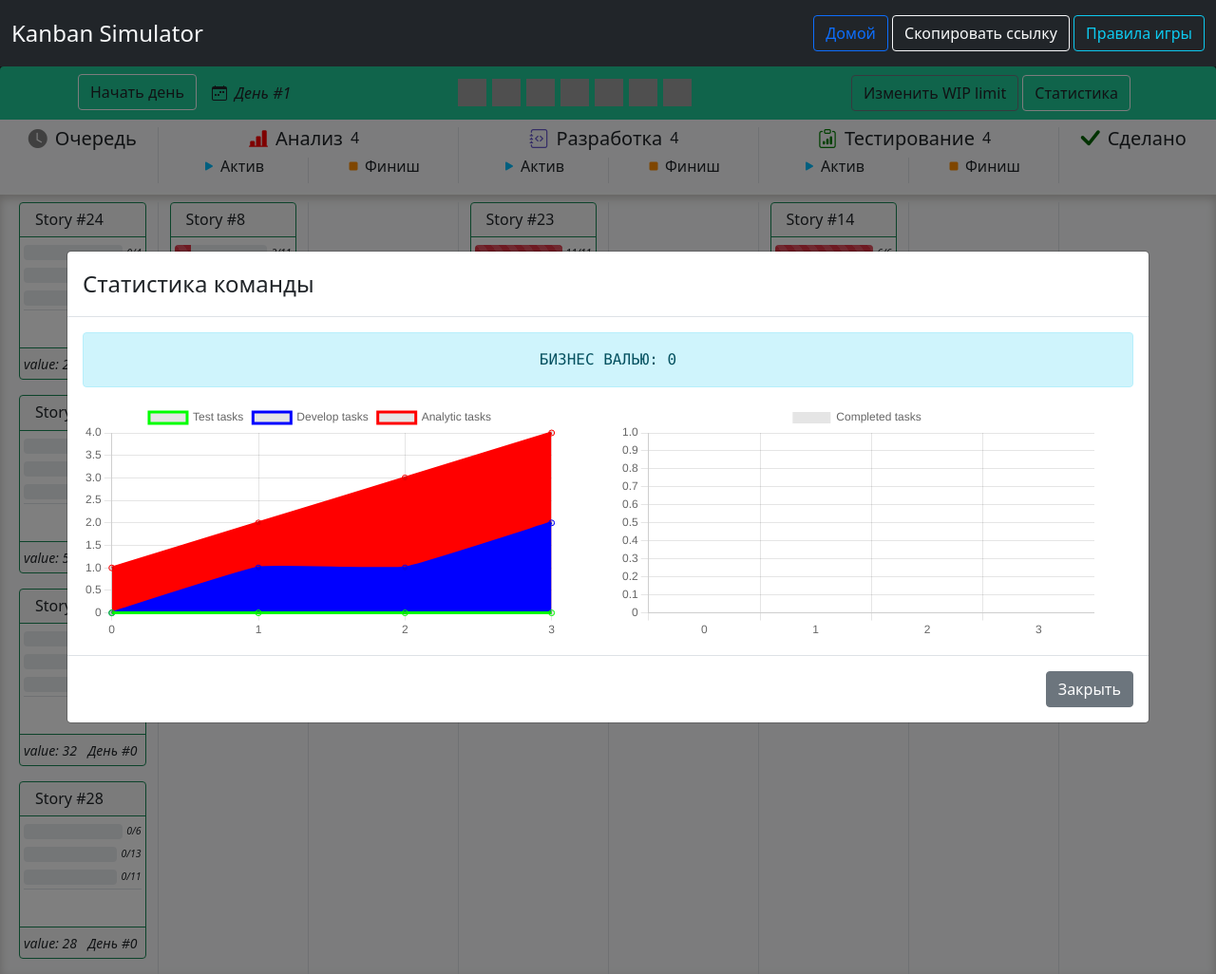
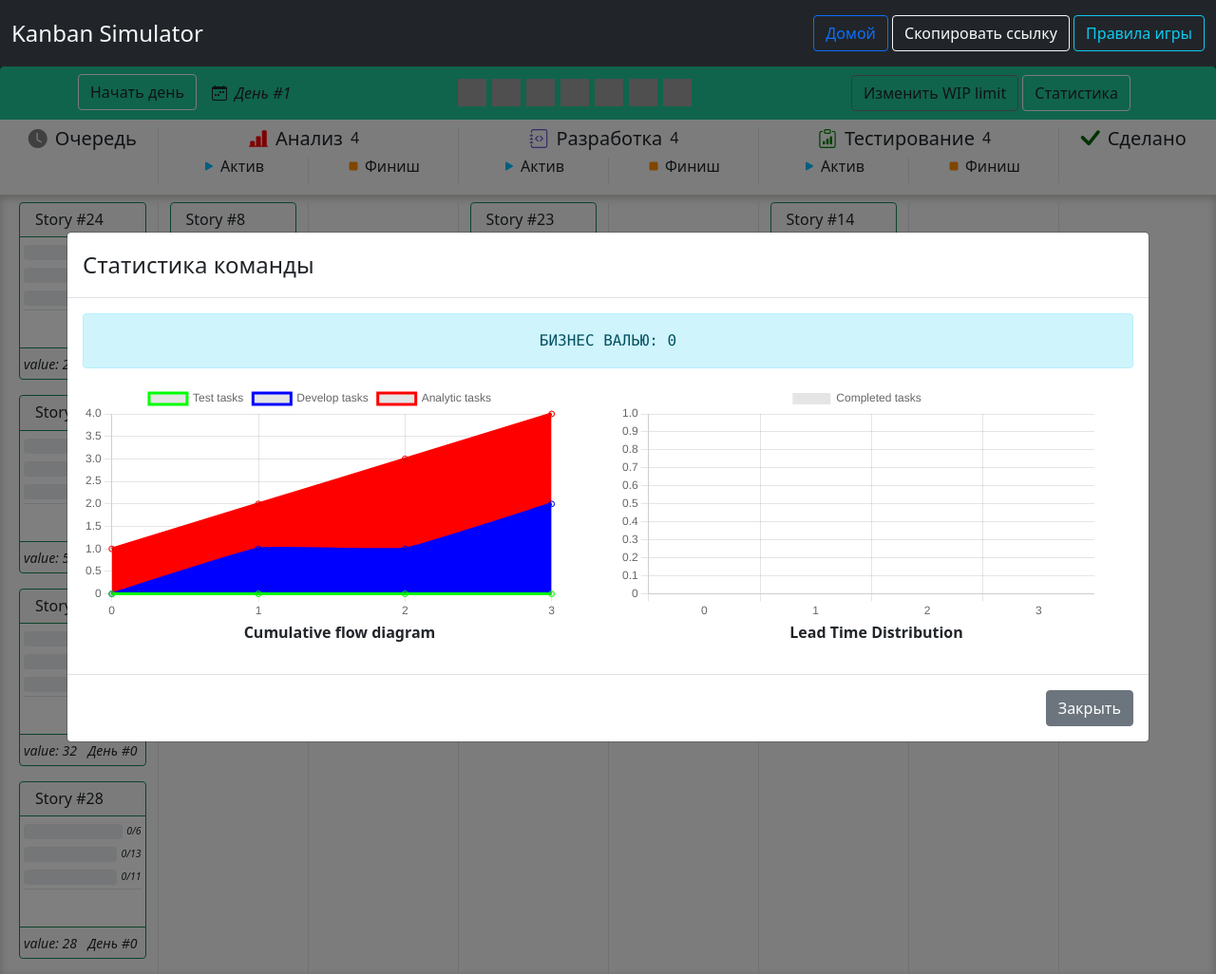
Before and after one commit to RainCatalyst/KanbanSimulator, a Django app: page /board/109 in a window 1280 px wide, after a click on "Статистика". Shown: the whole page at 95% size. Run offline with Django 3.2, Linux system fonts and the light colour scheme; data comes from the database, SQL or seed files in the repository; some libraries are stand-ins or nearby versions; grey boxes are pictures that could not be loaded.

Commit message:
super puper mega extra update

```diff
--- a/kanban_simulator/board/templates/board/board.html
+++ b/kanban_simulator/board/templates/board/board.html
@@ -251,15 +251,17 @@
                                     </div>
 
                                     <div class="row">
-                                        <div class="col">
+                                        <div class="col text-center fw-bold">
                                             <div id="plot">
                                                 <canvas id="firstChart"></canvas>
                                             </div>
+                                            <p>Cumulative flow diagram</p>
                                         </div>
-                                        <div class="col">
+                                        <div class="col text-center fw-bold">
                                             <div id="plot">
                                                 <canvas id="secondChart"></canvas>
                                             </div>
+                                            <p>Lead Time Distribution</p>
                                         </div>
                                     </div>
 
@@ -467,7 +469,6 @@
 <script src="https://cdn.jsdelivr.net/npm/bootstrap@5.0.1/dist/js/bootstrap.min.js"
         integrity="sha384-Atwg2Pkwv9vp0ygtn1JAojH0nYbwNJLPhwyoVbhoPwBhjQPR5VtM2+xf0Uwh9KtT"
         crossorigin="anonymous"></script>
-
 <script>
     $(document).ready(function () {
         team_id = {{ player.team.pk }};
@@ -475,9 +476,7 @@
         backLogInitialPopulation();
     });
 </script>
-
 <script src="https://cdnjs.cloudflare.com/ajax/libs/clipboard.js/2.0.8/clipboard.min.js"></script>
-
 <script>
     var clipboard = new ClipboardJS('.btn');
 
```
